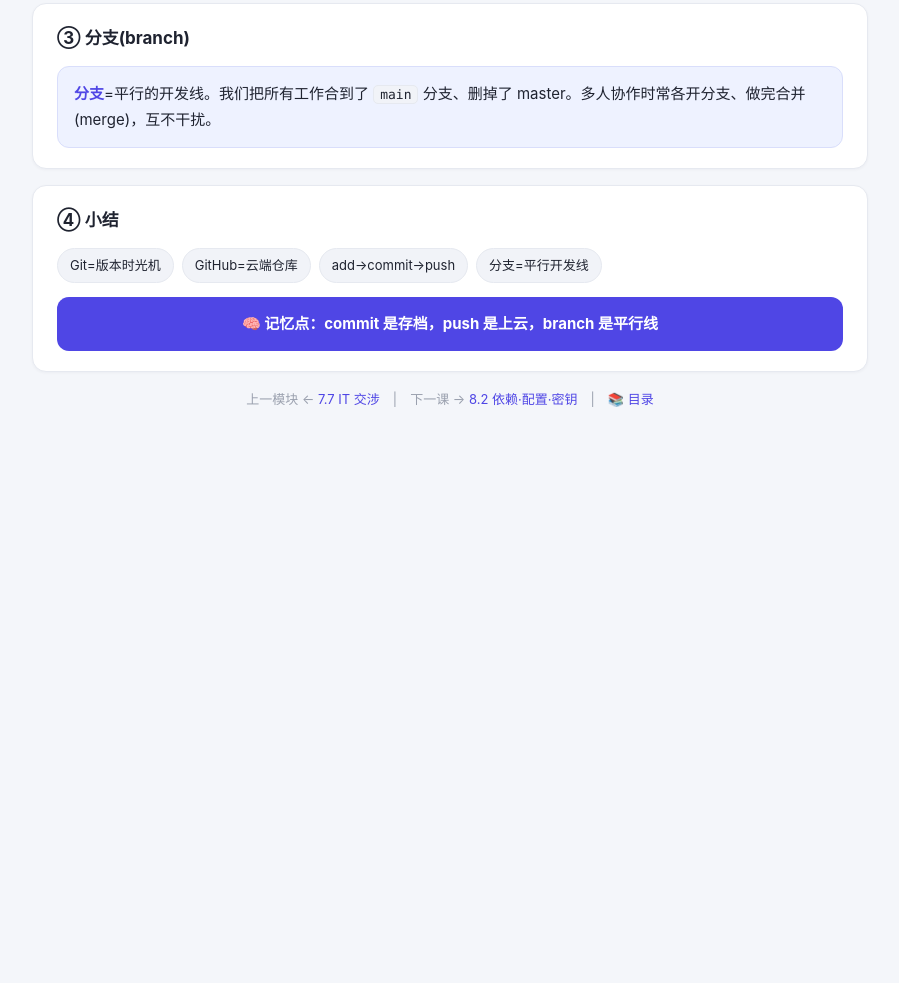
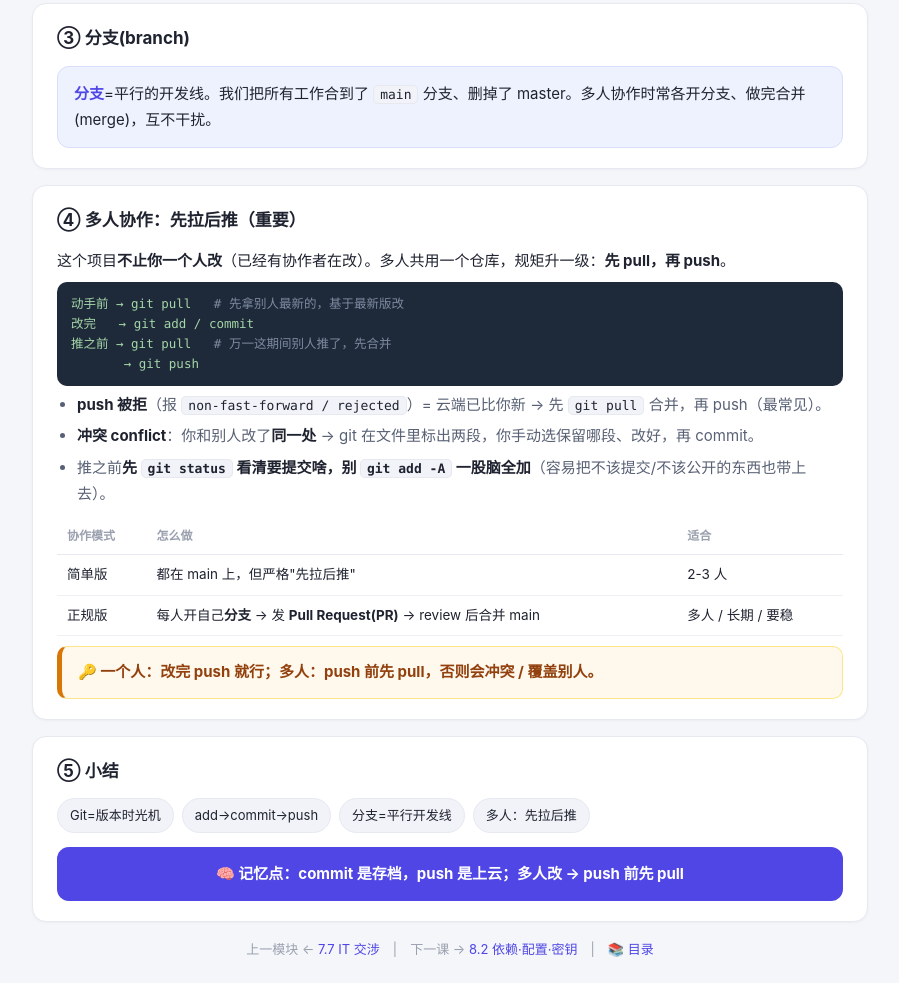
Before and after one commit to Hodddy/kaoqin-learn, a plain HTML site: page lessons/lesson-08-1.html in a window 1280 px wide. Shown: the part 683-1666 px from the top of the page, without its empty margins (190-1089 px from the left). Before the commit the page ends 1116 px from the top, so only its background shows below. Drawn offline with Linux system fonts and the light colour scheme.

Commit message:
sync: 8.1 多人协作

```diff
--- a/lessons/lesson-08-1.html
+++ b/lessons/lesson-08-1.html
@@ -14,8 +14,24 @@
 <div class="sec"><h2>③ 分支(branch)</h2><div class="proj">
 <b>分支</b>=平行的开发线。我们把所有工作合到了 <code>main</code> 分支、删掉了 master。多人协作时常各开分支、做完合并(merge)，互不干扰。
 </div></div>
-<div class="sec"><h2>④ 小结</h2>
-<div class="recap"><span class="chip">Git=版本时光机</span><span class="chip">GitHub=云端仓库</span><span class="chip">add→commit→push</span><span class="chip">分支=平行开发线</span></div>
-<div class="memo">🧠 记忆点：commit 是存档，push 是上云，branch 是平行线</div></div>
+<div class="sec"><h2>④ 多人协作：先拉后推（重要）</h2>
+<p>这个项目<b>不止你一个人改</b>（已经有协作者在改）。多人共用一个仓库，规矩升一级：<b>先 pull，再 push</b>。</p>
+<pre class="codeblk">动手前 → git pull   <span class="c"># 先拿别人最新的，基于最新版改</span>
+改完   → git add / commit
+推之前 → git pull   <span class="c"># 万一这期间别人推了，先合并</span>
+       → git push</pre>
+<ul class="points">
+<li><b>push 被拒</b>（报 <code>non-fast-forward / rejected</code>）= 云端已比你新 → 先 <code>git pull</code> 合并，再 push（最常见）。</li>
+<li><b>冲突 conflict</b>：你和别人改了<b>同一处</b> → git 在文件里标出两段，你手动选保留哪段、改好，再 commit。</li>
+<li>推之前<b>先 <code>git status</code> 看清要提交啥，别 <code>git add -A</code> 一股脑全加</b>（容易把不该提交/不该公开的东西也带上去）。</li>
+</ul>
+<table style="margin-top:10px"><thead><tr><th>协作模式</th><th>怎么做</th><th>适合</th></tr></thead><tbody>
+<tr><td>简单版</td><td>都在 main 上，但严格"先拉后推"</td><td>2-3 人</td></tr>
+<tr><td>正规版</td><td>每人开自己<b>分支</b> → 发 <b>Pull Request(PR)</b> → review 后合并 main</td><td>多人 / 长期 / 要稳</td></tr>
+</tbody></table>
+<div class="key" style="margin-top:10px">🔑 一个人：改完 push 就行；<b>多人：push 前先 pull</b>，否则会冲突 / 覆盖别人。</div></div>
+<div class="sec"><h2>⑤ 小结</h2>
+<div class="recap"><span class="chip">Git=版本时光机</span><span class="chip">add→commit→push</span><span class="chip">分支=平行开发线</span><span class="chip">多人：先拉后推</span></div>
+<div class="memo">🧠 记忆点：commit 是存档，push 是上云；<b>多人改 → push 前先 pull</b></div></div>
 <div class="nav">上一模块 ← <a href="lesson-07-7.html">7.7 IT 交涉</a>　|　下一课 → <a href="lesson-08-2.html">8.2 依赖·配置·密钥</a>　|　<a href="index.html">📚 目录</a></div>
 </main></body></html>
```
